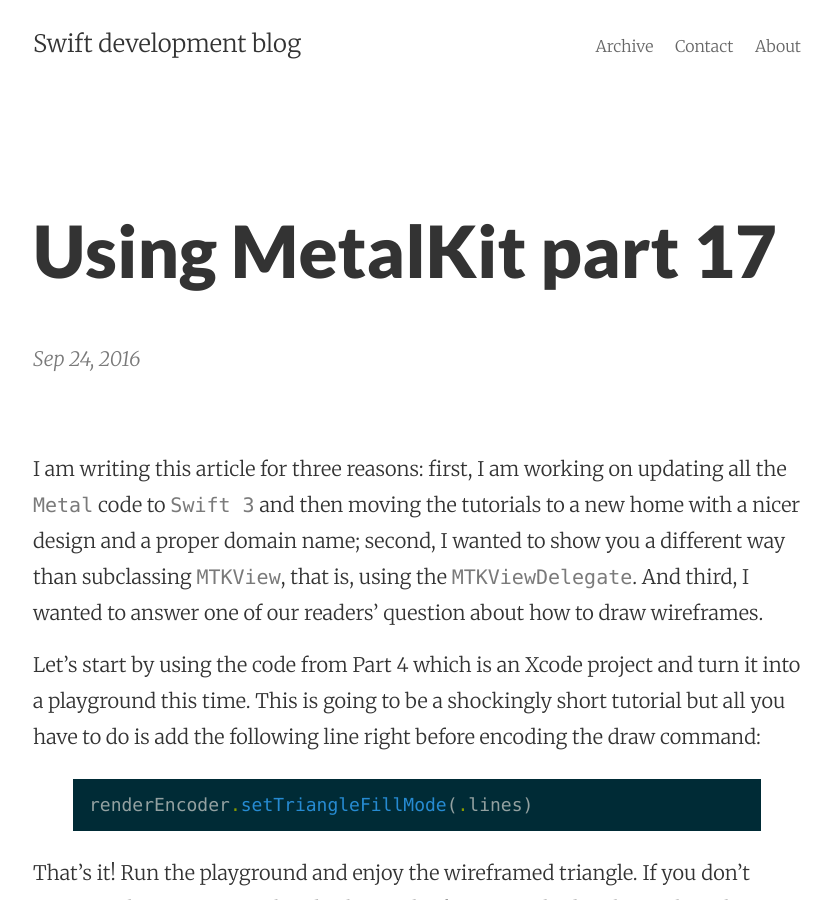
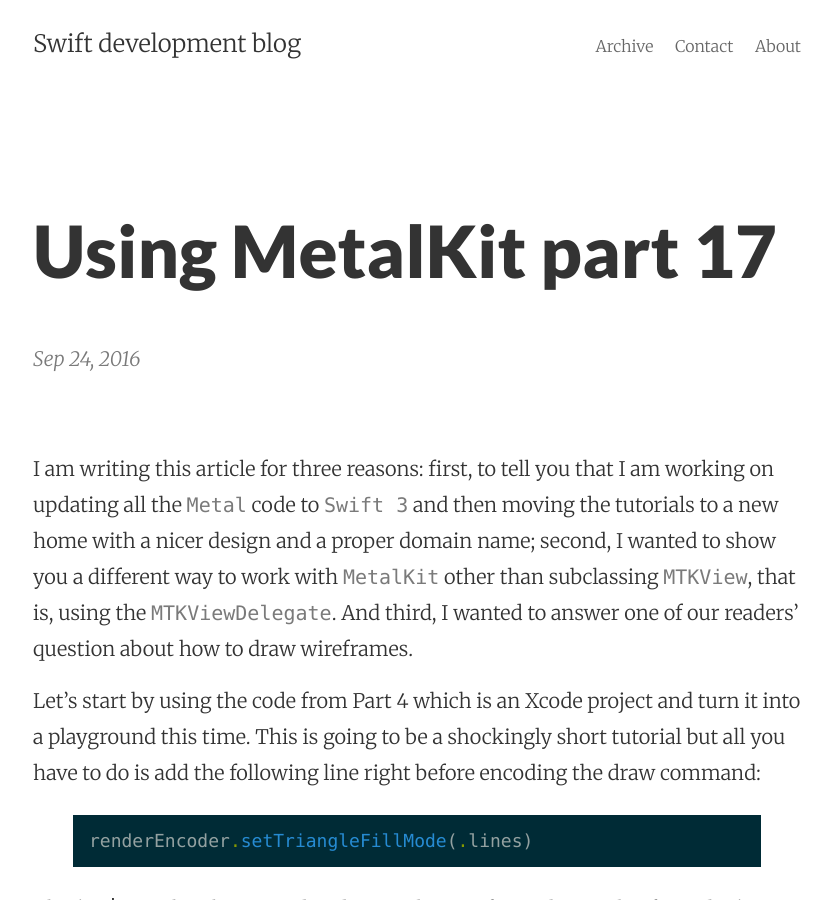
Before and after one commit to mhorga/mhorga.github.io, a Jekyll site: the page built from _posts/2016-09-24-using-metalkit-part-17.markdown, in a window 1280 px wide and 900 px high. Shown: the whole window, without its empty margins (223-1055 px from the left). Built offline with Jekyll 4.4.1, drawn with Linux system fonts in a browser that asks for light colours; comment, search, counter and statistics services are not loaded.

Commit message:
Post update: Using MetalKit part 17

```diff
--- a/_posts/2016-09-24-using-metalkit-part-17.markdown
+++ b/_posts/2016-09-24-using-metalkit-part-17.markdown
@@ -3,7 +3,7 @@ published: true
 title: Using MetalKit part 17
 layout: post
 ---
-I am writing this article for three reasons: first, I am working on updating all the `Metal` code to `Swift 3` and then moving the tutorials to a new home with a nicer design and a proper domain name; second, I wanted to show you a different way than subclassing `MTKView`, that is, using the `MTKViewDelegate`. And third, I wanted to answer one of our readers' question about how to draw wireframes.
+I am writing this article for three reasons: first, to tell you that I am working on updating all the `Metal` code to `Swift 3` and then moving the tutorials to a new home with a nicer design and a proper domain name; second, I wanted to show you a different way to work with `MetalKit` other than subclassing `MTKView`, that is, using the `MTKViewDelegate`. And third, I wanted to answer one of our readers' question about how to draw wireframes.
 
 Let's start by using the code from Part 4 which is an Xcode project and turn it into a playground this time. This is going to be a shockingly short tutorial but all you have to do is add the following line right before encoding the draw command:
 
```
